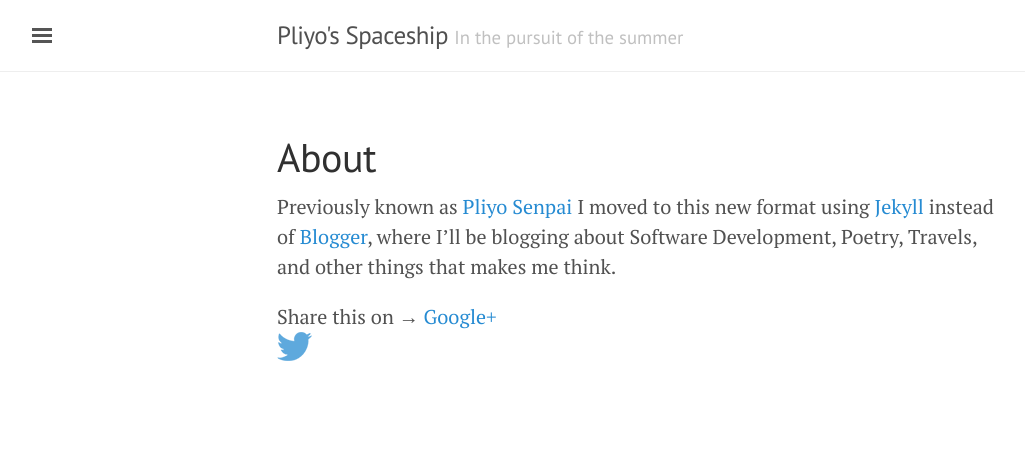
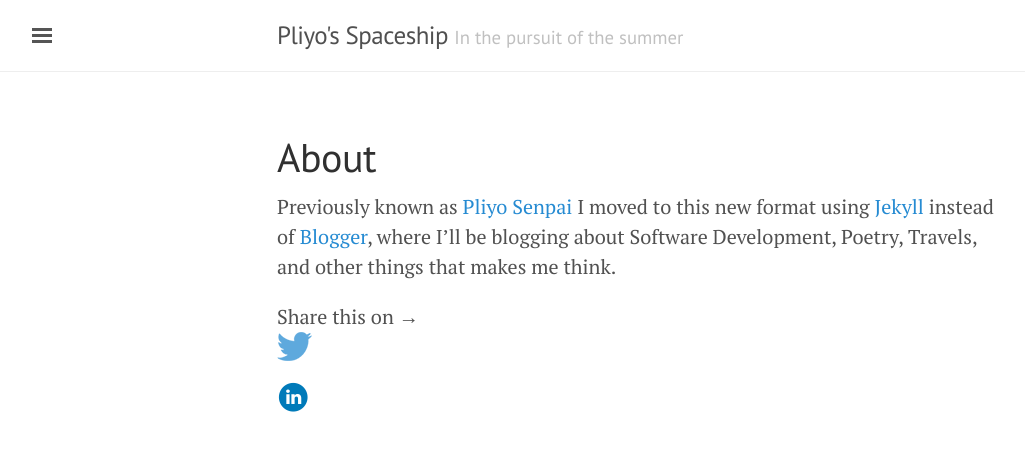
Before and after one commit to pliyo/first-try-githubpages, a Jekyll site: the page built from about.md, in a window 1280 px wide. Shown: the top 451 px of the page, without its empty margins (3-1028 px from the left). Built offline with Jekyll 4.4.1, drawn with Linux system fonts in a browser that asks for light colours.

Commit message:
Add to linkedin

```diff
--- a/_includes/share-page.html
+++ b/_includes/share-page.html
@@ -1,7 +1,10 @@
 <div class="custom-social-buttons">
     Share this on &rarr;
-    <a href="https://plus.google.com/share?url={{ site.url }}{{ page.url }}" rel="nofollow" target="_blank" title="Share on Google+">Google+</a>
     <a href="https://twitter.com/intent/tweet?text={{ page.title }}&url={{ site.url }}{{ page.url }}&via={{ site.twitter_username }}&related={{ site.twitter_username }}" rel="nofollow" target="_blank" title="Share on Twitter" >
     <img src="/images/twitter.png" alt="twitter" style="width:width;height:height;">
     </a>
+    <a href="http://www.linkedin.com/shareArticle?mini=true&url=<URL>&title=<TITILE>&summary=<DESCRIPTION>&source=<DOMAIN>" rel="nofollow" target="_blank" title="Share on Linkedin" >
+    <img src="/images/linkedin.png" alt="linkedin" style="width:width;height:height;">
+    </a>
+
 </div>
```
Also changed, not shown: images/linkedin.png (added).
